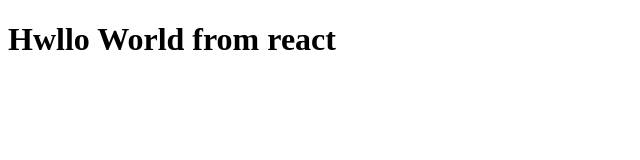
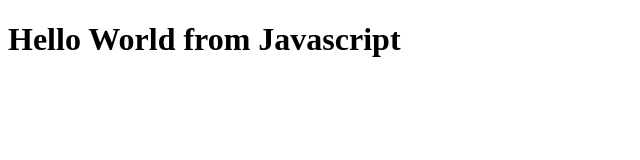
Before and after one commit to gvc19/Namaste-react, a plain HTML site: page namste react/index.html in a window 1280 px wide. Shown: the whole page, without its empty margins (0-640 px from the left). Drawn offline with nearby package versions, Linux system fonts and the light colour scheme.

Commit message:
hello-world-from-js

```diff
--- a/namste react/index.html
+++ b/namste react/index.html
@@ -7,16 +7,12 @@
 </head>
 <body>
     <div id="root"></div>
+    <script>
+        const heading = document.createElement("h1")
+        heading.innerHTML = "Hello World from Javascript"
 
-    <script crossorigin src="https://unpkg.com/react@18/umd/react.development.js"></script>
-    <script crossorigin src="https://unpkg.com/react-dom@18/umd/react-dom.development.js"></script>
-
-    <script>
-        const heading = React.createElement("h1", {} , "Hwllo World from react")
-
-        const root = ReactDOM.createRoot(document.getElementById("root"))
-
-        root.render(heading)
+        const root = document.getElementById("root")
+        root.appendChild(heading);
     </script>
 </body>
 </html>
```
